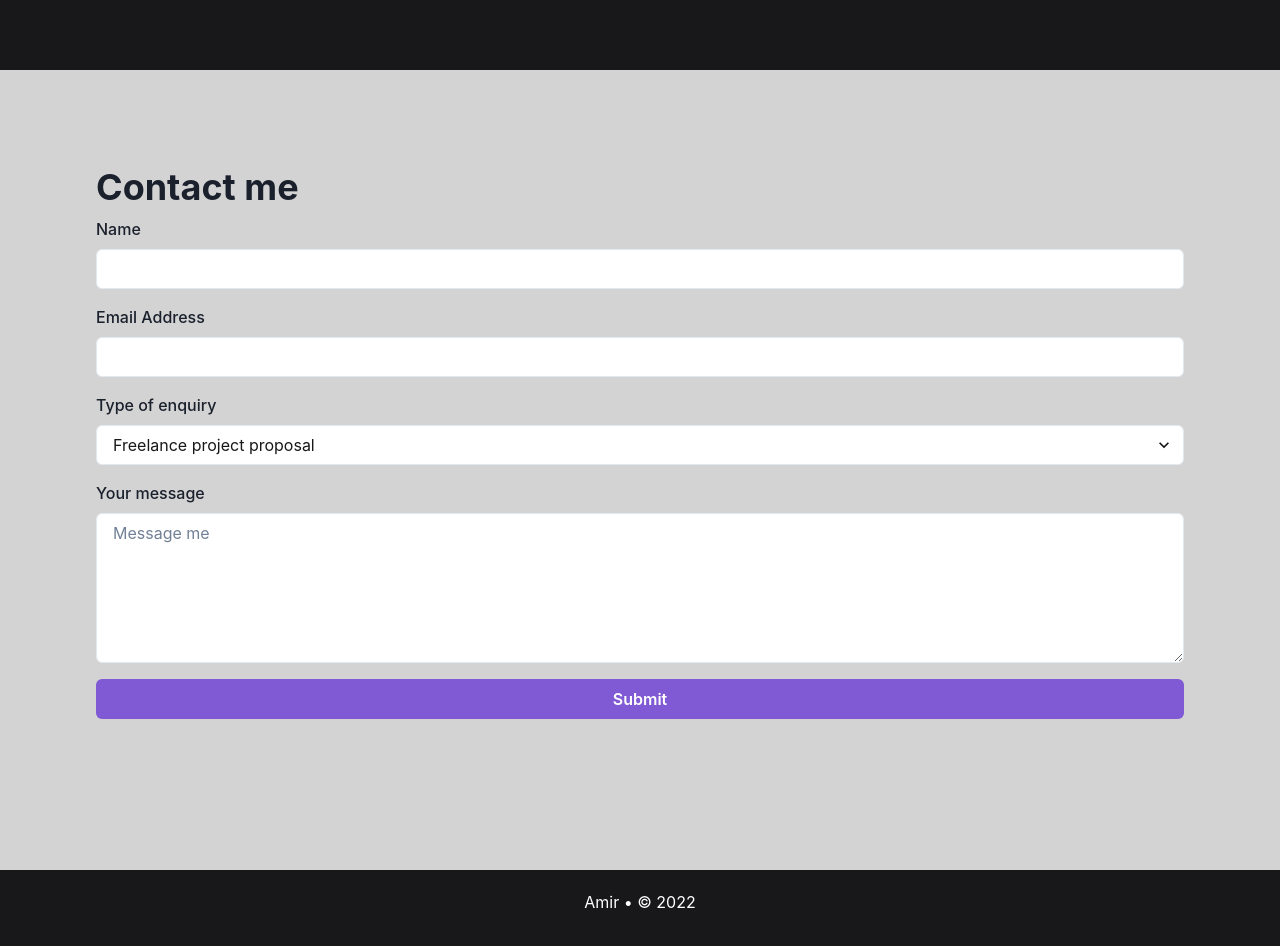
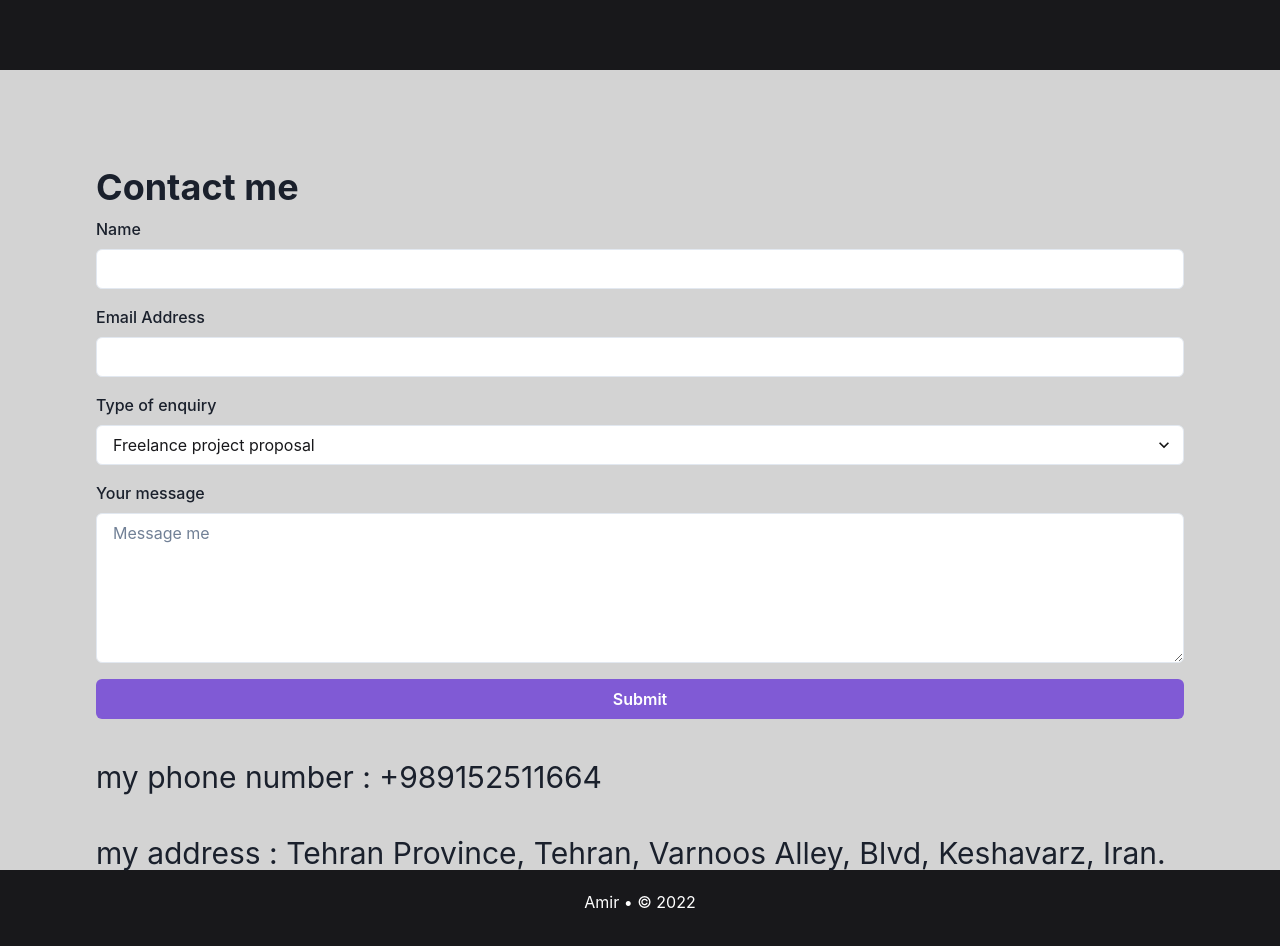
Before and after one commit to amir-haghighi/portfolio, a React (Create React App) app: page /portfolio/contact in a window 1280 px wide. Shown: the top 946 px of the page. Built offline with nearby package versions, Linux system fonts and the light colour scheme; grey boxes are pictures that could not be loaded.

Commit message:
address and number added

```diff
--- a/src/pages/ContactMePage.js
+++ b/src/pages/ContactMePage.js
@@ -110,6 +110,7 @@ const ContactMePage = () => {
                 />
                 <FormErrorMessage>{errors.comment}</FormErrorMessage>
               </FormControl>
+
               <Button
                 type="submit"
                 colorScheme="purple"
@@ -119,9 +120,26 @@ const ContactMePage = () => {
                 Submit
               </Button>
             </VStack>
+            <Heading as="h3" size="lg" fontWeight={"normal"} mt={10}>
+              my phone number : +989152511664
+            </Heading>
+            <Heading as="h3" size="lg" fontWeight={"normal"} mt={10} mb={2}>
+              my address : Tehran Province, Tehran, Varnoos Alley, Blvd,
+              Keshavarz, Iran.
+            </Heading>
+            <iframe
+              src="https://www.google.com/maps/embed?pb=!1m18!1m12!1m3!1d340.52507174421606!2d51.39970737375017!3d35.71050584193878!2m3!1f0!2f0!3f0!3m2!1i1024!2i768!4f13.1!3m3!1m2!1s0x3f8e01178d9c009d%3A0xd8a3d6d6704607b2!2sSaharkhiz%20Dormitory!5e0!3m2!1sen!2s!4v1690678206914!5m2!1sen!2s"
+              width="600"
+              height="450"
+              style={{ border: "0" }}
+              allowFullScreen=""
+              loading="lazy"
+              referrerPolicy="no-referrer-when-downgrade"
+            ></iframe>
           </form>
         </Box>
       </VStack>
+
       <Alert />
     </FullScreenSection>
   );
```
